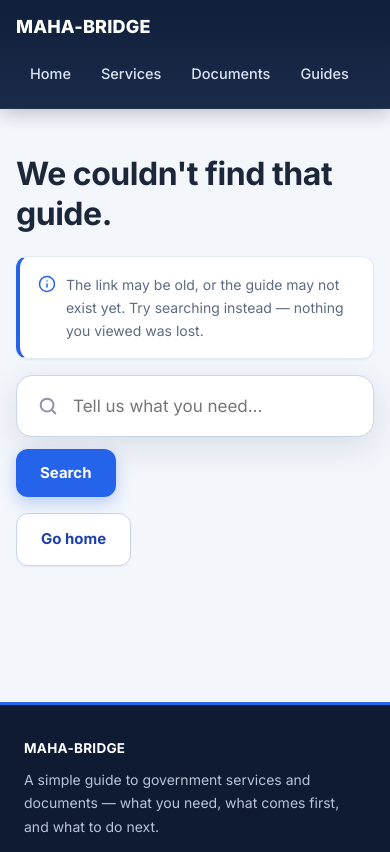
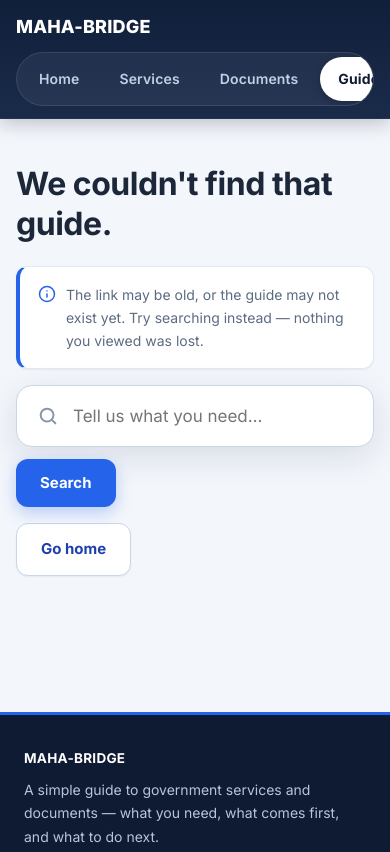
Before and after one commit to omkar142web/MAHABRIDGE, a website: page public/guide.html in a window 390 px wide. Shown: the top 852 px of the page. Drawn offline with Linux system fonts and the light colour scheme; files whose address does not match are found by name.

Commit message:
style: pill-container header nav with ringed active state
Frosted pill nav container, refined type and hover, ringed translucent active pill, slimmer header, clean mobile scroll strip. Browse and guide pages auto-highlight their nav section.

```diff
--- a/public/css/styles.css
+++ b/public/css/styles.css
@@ -75,7 +75,7 @@ a {
   color: var(--blue);
   text-underline-offset: 2px;
 }
-a:hover:not(.brand):not(.btn) {
+a:hover:not(.brand):not(.btn):not(nav.site-nav a) {
   color: var(--blue-dark);
 }
 
@@ -113,7 +113,7 @@ a:hover:not(.brand):not(.btn) {
 .header-inner {
   max-width: var(--max-wide);
   margin: 0 auto;
-  padding: 14px var(--space-5);
+  padding: 10px var(--space-5);
   display: flex;
   align-items: center;
   gap: var(--space-4);
@@ -128,31 +128,42 @@ a:hover:not(.brand):not(.btn) {
 }
 .site-nav {
   display: flex;
-  gap: 2px;
+  gap: 4px;
   margin-left: auto;
+  background: rgba(255, 255, 255, 0.06);
+  border: 1px solid rgba(255, 255, 255, 0.1);
+  border-radius: var(--radius-pill);
+  padding: 4px;
 }
 .site-nav a {
-  color: #dbe4f3;
+  color: #c3cfe4;
   text-decoration: none;
-  font-weight: 500;
-  font-size: 14.5px;
-  padding: 9px 14px;
+  font-weight: 600;
+  font-size: 14px;
+  letter-spacing: 0.01em;
+  padding: 9px 18px;
   border-radius: var(--radius-pill);
   min-height: 44px;
   display: inline-flex;
   align-items: center;
   transition:
     background var(--transition),
-    color var(--transition);
-}
-.site-nav a:hover {
-  background: rgba(255, 255, 255, 0.1);
-  color: #fff;
+    color var(--transition),
+    box-shadow var(--transition);
+}
+nav.site-nav a:hover:not([aria-current="page"]) {
+  background: rgba(255, 255, 255, 0.12);
+  color: #fff ;
 }
 .site-nav a[aria-current="page"] {
-  background: rgba(255, 255, 255, 0.16);
-  color: #fff;
-  font-weight: 600;
+  background: #fff;
+  color: var(--navy-900);
+  font-weight: 700;
+  box-shadow: 0 2px 8px rgba(0, 0, 0, 0.25);
+}
+.site-nav a:focus-visible {
+  outline: 2px solid #fff;
+  outline-offset: 2px;
 }
 .header-search {
   display: flex;
@@ -952,6 +963,10 @@ a.dep-card:hover .dep-go {
     margin-left: 0;
     width: 100%;
     overflow-x: auto;
+    scrollbar-width: none;
+  }
+  .site-nav::-webkit-scrollbar {
+    display: none;
   }
   .site-nav a {
     white-space: nowrap;
--- a/public/js/browse.js
+++ b/public/js/browse.js
@@ -13,6 +13,8 @@
     const params = new URLSearchParams(window.location.search);
     const type = params.get("type") || "guides";
     const cat = params.get("cat") || "";
+    const navLink = document.querySelector('.site-nav a[href="browse.html?type=' + type + '"]');
+    if (navLink) navLink.setAttribute("aria-current", "page");
 
     let guides = [];
     try {
--- a/public/js/guide.js
+++ b/public/js/guide.js
@@ -381,5 +381,9 @@
     return { watch };
   }
 
+  // Highlight the section in the header nav (scripts run after the header markup).
+  const navLink = document.querySelector('.site-nav a[href="browse.html?type=guides"]');
+  if (navLink) navLink.setAttribute("aria-current", "page");
+
   document.addEventListener("DOMContentLoaded", init);
 })();
```
